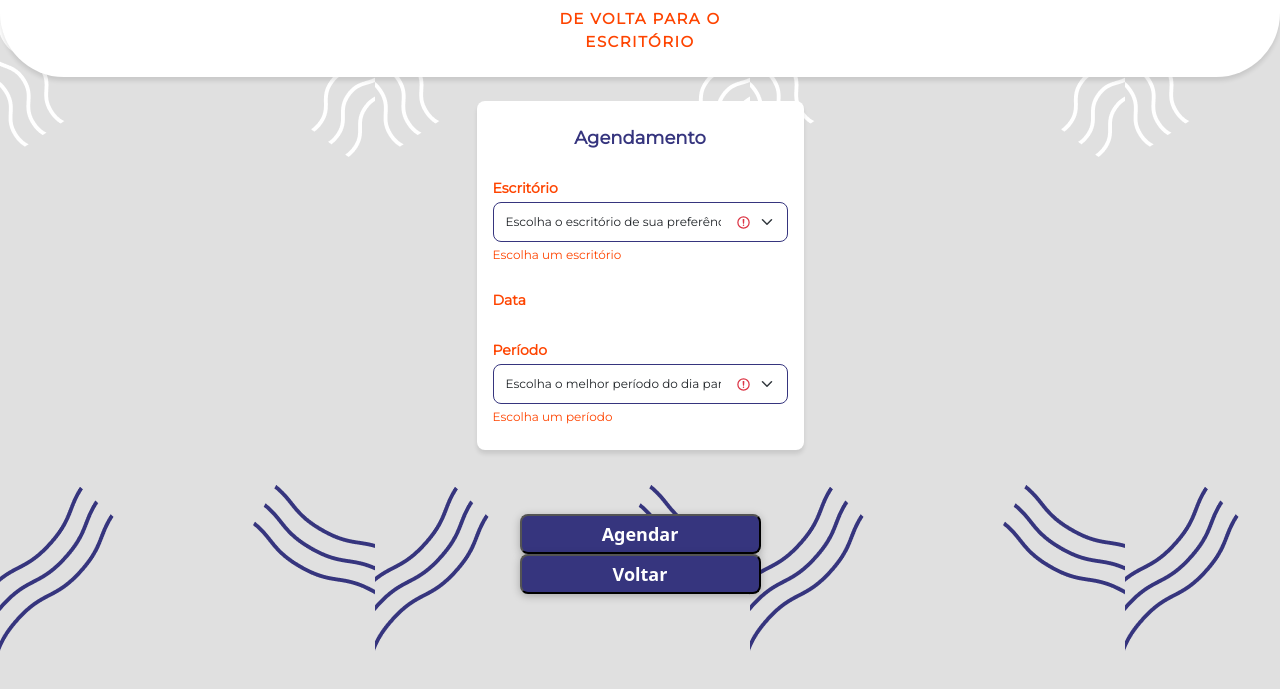
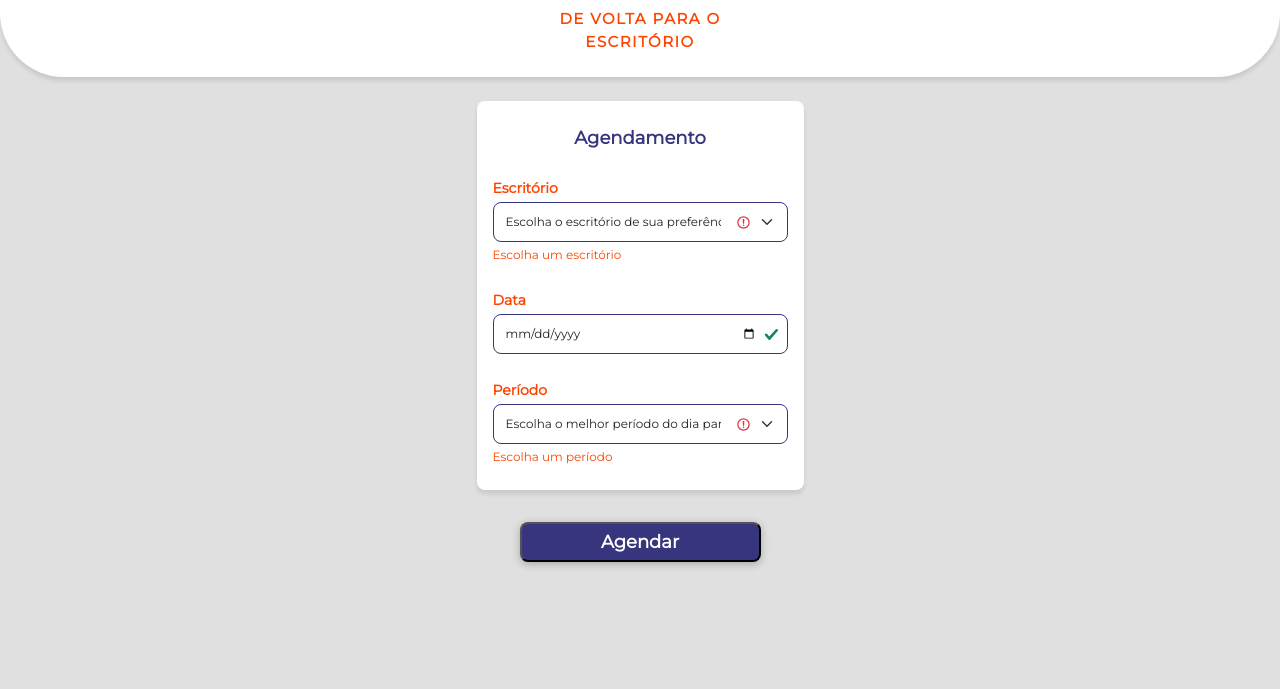
Before and after one commit to Squad35-Hackaton-FCamara/backtotheoffice, a plain HTML site: page frontend/agendamento/index.html in a window 1280 px wide. Shown: the part 71-760 px from the top of the page. Drawn offline with Linux system fonts and the light colour scheme; a script that the page names is missing.

Commit message:
adiciona campo de data no formulário de agendamento

```diff
--- a/frontend/agendamento/agendamento.css
+++ b/frontend/agendamento/agendamento.css
@@ -3,7 +3,7 @@
 }
 
 body {
-    background-image: url(/img/fundo-cinza-e-ondas.png);
+    background-color: #E0E0E0!important;
     display: flex;
     flex-direction: column;
     align-items: center;
@@ -47,7 +47,7 @@ header p {
     width: 327px;
     border-radius: 8px;
     box-shadow: 0px 4px 4px rgba(0, 0, 0, 0.1);
-    margin-bottom: 64px;
+    margin-bottom: 32px;
 }
 
 #cardAgendamento p {
@@ -72,7 +72,7 @@ header p {
     color: #FE4400;
 }
 
-#cardAgendamento .mb-3 .form-select {
+#cardAgendamento .mb-3 .form-select, #cardAgendamento .mb-3 .form-control {
     font-size: 12px;
     height: 40px;
     border: 1px solid #36357E;
--- a/frontend/agendamento/index.html
+++ b/frontend/agendamento/index.html
@@ -31,7 +31,7 @@
                 </div>
                 <div class="mb-3">
                     <label id="data" class="form-label">Data</label>
-
+                    <input class="form-control" type="date">
                     <div class="invalid-feedback">Escolha uma data</div>
                 </div>
                 <div class="mb-3">
@@ -46,7 +46,8 @@
                 </div>
             </form>
         </section>
-        <button id="agendarBtn">Agendar</button>
-        <button id="voltarBtn">Voltar</button>
+        <section>
+            <button type="button" id="agendarBtn">Agendar</button>
+        </section>
     </body>
 </html>
```
Also changed, not shown: frontend/img/tela-cinza.png (added).
